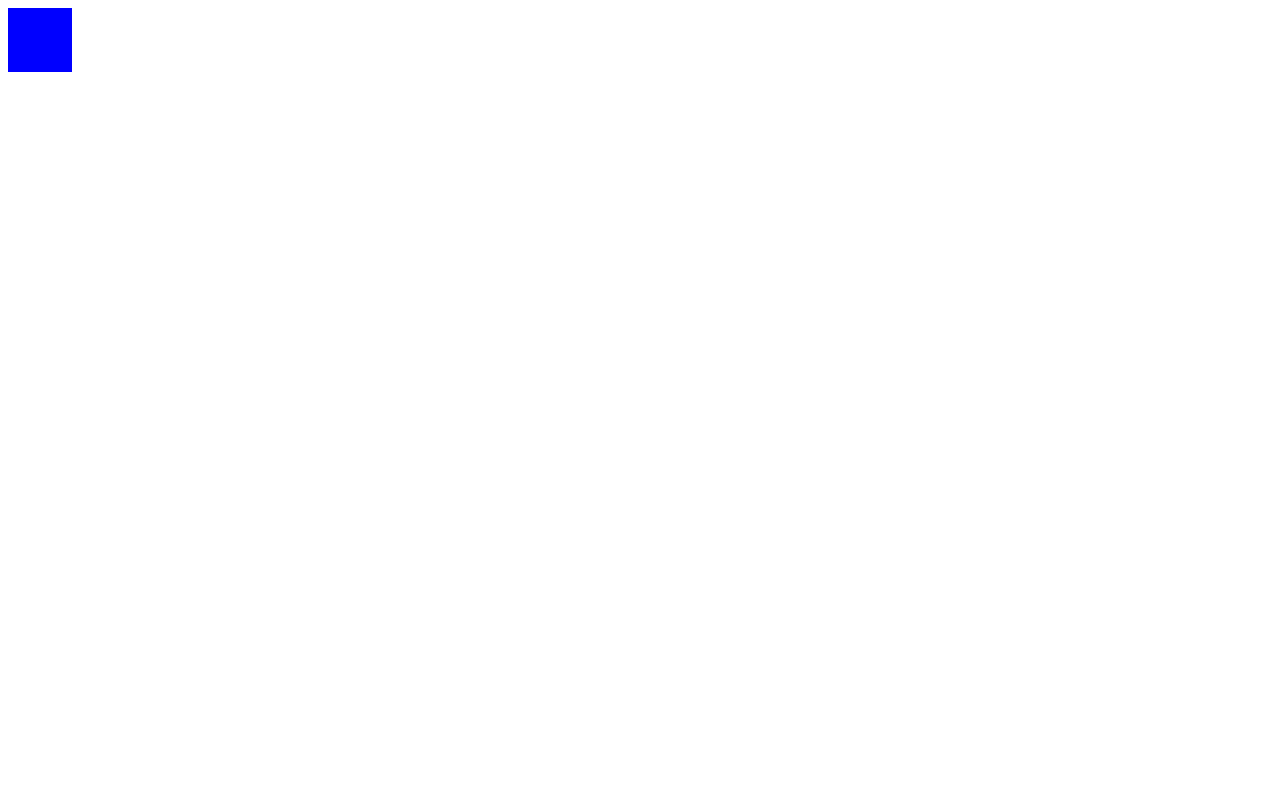
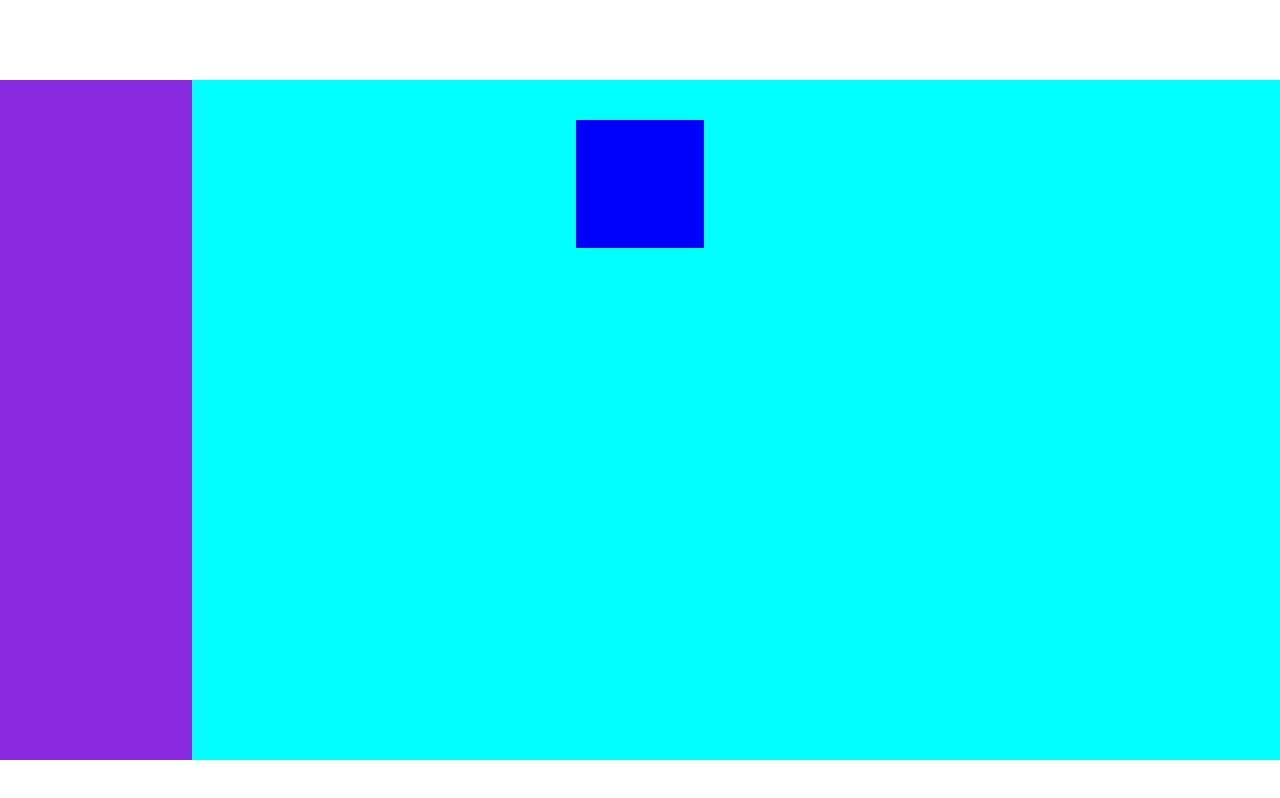
Before and after one commit to JoaoTrombeta/joaotrombeta.github.io, a plain HTML site: page index.html in a window 1280 px wide. Drawn offline with Linux system fonts and the light colour scheme.

Commit message:
Inicio index

```diff
--- a/css/index.css
+++ b/css/index.css
@@ -1,5 +1,43 @@
+body{
+    margin: 0px;
+}
+header{
+    width: 100%;
+    height: 10vh;
+}
+footer{
+    width: 100%;
+    height: 5vh;
+}
+main{
+    width: 100%;
+    height: 85vh;
+    display: flex;
+    flex-direction: row;
+}
+.sectionLateral{
+    width: 15vw;
+    height: 85vh;
+    display: flex;
+    background-color: blueviolet;
+}
 .foto{
-    width: 5vw;
-    height: 5vw;
+    width: 10vw;
+    height: 10vw;
     background-color: blue;
+    position: absolute;
+    top: 15vh;
+    left: 45vw;
+    right: 45vw;
 }
+.Curriculo{
+    width: 85vw;
+    height: 85vh;
+    overflow: hidden;
+
+    .CurriculoContent{
+        width: 100%;
+        min-height: 100%;
+        background-color: aqua;
+    }
+}
--- a/index.html
+++ b/index.html
@@ -11,9 +11,11 @@
 <body>
     <header></header>
     <main>
-        <section></section>
         <div class="foto"></div>
-        <article></article>
+        <section class="sectionLateral"></section>
+        <section class="Curriculo">
+            <article class="CurriculoContent"></article>
+        </section>
     </main>
     <footer></footer>
 </body>
```
